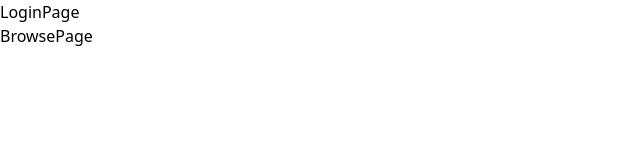
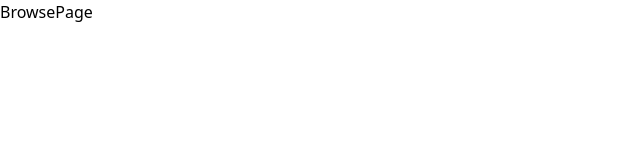
Before and after one commit to Divyanshu422/Learning, a React (Create React App) app in the folder React_Project/NetFlixGPT/: page /browse in a window 1280 px wide. Shown: the top 160 px of the page, without its empty margins (0-640 px from the left). Built offline with nearby package versions, Linux system fonts and the light colour scheme.

Commit message:
Routes Implemented in the Body component

```diff
--- a/React_Project/NetFlixGPT/src/components/Body.js
+++ b/React_Project/NetFlixGPT/src/components/Body.js
@@ -1,11 +1,26 @@
 import React from 'react'
 import LoginPage from './LoginPage/LoginPage';
 import BrowsePage from './Browse/BrowsePage';
+import { createBrowserRouter } from 'react-router-dom';
+import { RouterProvider } from 'react-router-dom';
 const Body = () => {
+    //Create the routes:
+    const appRouter = createBrowserRouter([
+        {
+            path: '/',
+            element: <LoginPage/>
+        },
+        {
+            path: '/browse',
+            element: <BrowsePage/>
+        }
+    ]);
   return (
     <div>
-      <LoginPage/>
-      <BrowsePage/>
+      {/* <LoginPage/>
+      <BrowsePage/> */}
+      {/* Providing the Router Provider to the application */}
+      <RouterProvider router={appRouter}/>
     </div>
   )
 }
```
Also changed, not shown: 1 other file (tests, documents, lock files or other folders).
